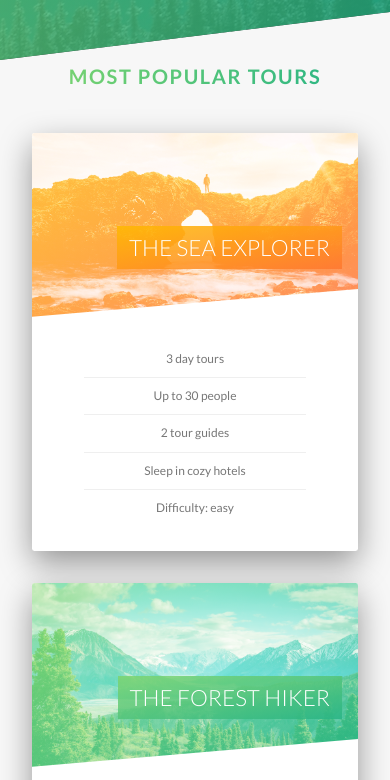
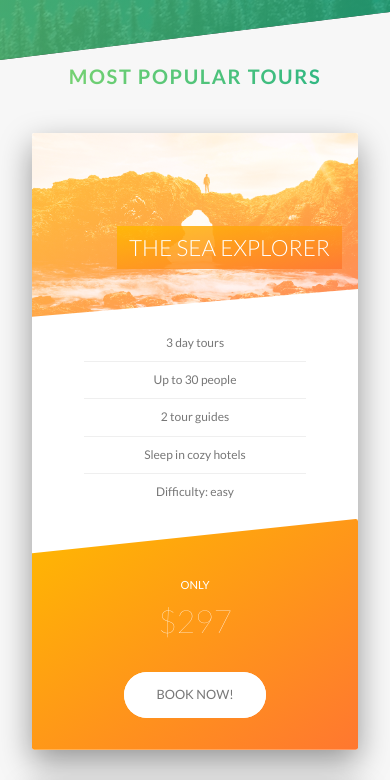
Before and after one commit to Armin-Fullstack/Natours, a website: page index.html in a window 390 px wide. Shown: the part 2460-3240 px from the top of the page. Drawn offline with Linux system fonts and the light colour scheme.

Commit message:
feat: Responsive tours section

```diff
--- a/sass/components/_card.scss
+++ b/sass/components/_card.scss
@@ -112,4 +112,38 @@
   font-weight: 100;
   margin-bottom: 8rem;
 }
+
+  // Media Query
+ @include respond(tab-port) {
+  background-color: $white-color;
+  box-shadow: $box-shadow-small;
+  border-radius: 0.3rem;
+  &__side {
+    height: auto;
+    box-shadow: none;
+    &--back {
+      position: relative;
+      transform: rotateY(0);
+      height: auto;
+      padding: 7rem 4rem 4rem 4rem;
+      -webkit-clip-path: polygon(0 15% , 100% 0 , 0 100%, 0 100%);
+      clip-path: polygon(0 15% , 100% 0 , 100% 100%, 0 100%);
+    }
+  }
+  &:hover &__side--front {
+    transform: rotateY(0);
+  }
+  &__details {
+    padding: 1rem 3rem;
+  }
+  &__price--only {
+    font-size: 1.4rem;
+    text-transform: uppercase;
+  }
+&__price--value {
+  font-size: 4rem;
+  font-weight: 100;
+  margin-bottom: 3rem;
 }
+ }
+}
```
Also changed, not shown: css/style.css, 1 other file.
